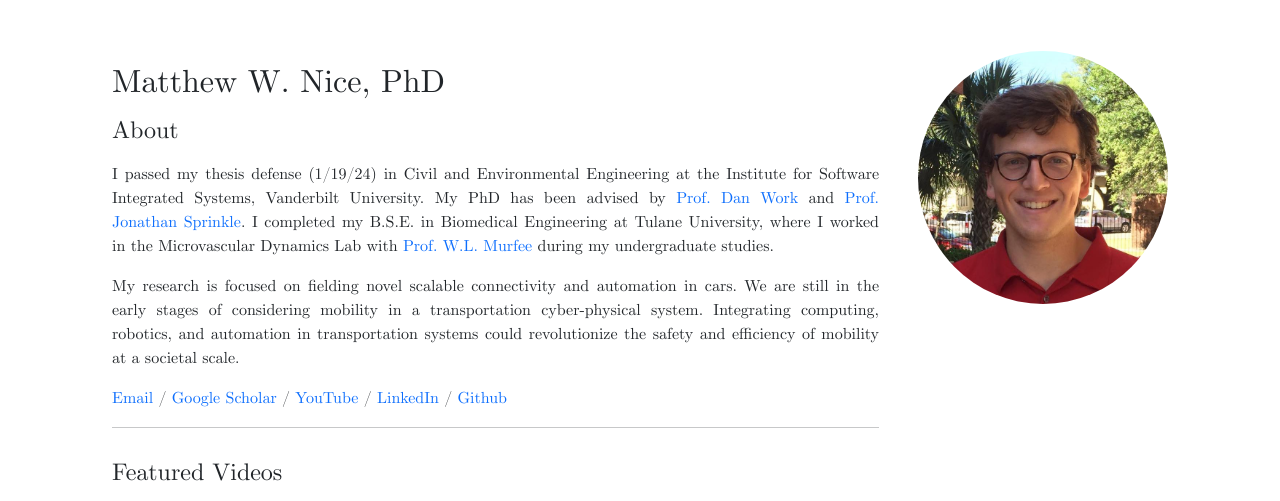
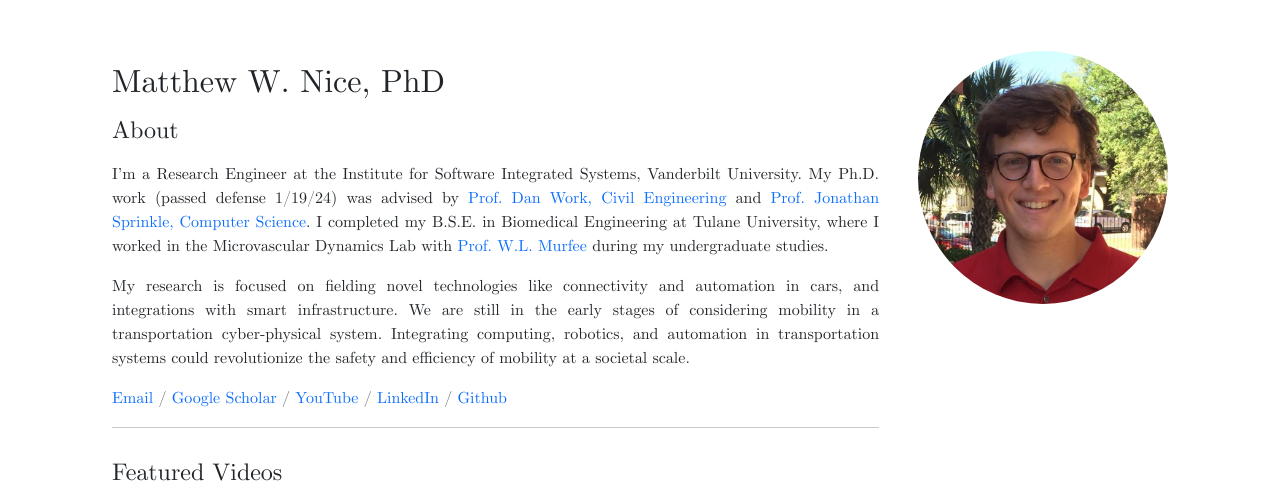
Before and after one commit to MatthewNice/MatthewNice.github.io, a Jekyll site: the page built from index.md, in a window 1280 px wide and 900 px high, cut to the strip 0-501 px from the top of the window. Built offline with Jekyll 4.4.1, drawn with Linux system fonts in a browser that asks for light colours.

Commit message:
updating bio

```diff
--- a/_includes/bio.md
+++ b/_includes/bio.md
@@ -1,6 +1,6 @@
-I passed my thesis defense (1/19/24) in Civil and Environmental Engineering at the Institute for Software Integrated Systems, Vanderbilt University. My PhD has been advised by [Prof. Dan Work](https://lab-work.github.io/) and [Prof. Jonathan Sprinkle](https://engineering.vanderbilt.edu/bio/jonathan-sprinkle). I completed my B.S.E. in Biomedical Engineering at Tulane University, where I worked in the Microvascular Dynamics Lab with [Prof. W.L. Murfee](https://www.bme.ufl.edu/dept-member/murfee_walter_lee/) during my undergraduate studies.
+I'm a Research Engineer at the Institute for Software Integrated Systems, Vanderbilt University. My Ph.D. work (passed defense 1/19/24) was advised by [Prof. Dan Work, Civil Engineering](https://lab-work.github.io/) and [Prof. Jonathan Sprinkle, Computer Science](https://engineering.vanderbilt.edu/bio/jonathan-sprinkle). I completed my B.S.E. in Biomedical Engineering at Tulane University, where I worked in the Microvascular Dynamics Lab with [Prof. W.L. Murfee](https://www.bme.ufl.edu/dept-member/murfee_walter_lee/) during my undergraduate studies.
 
-My research is focused on fielding novel scalable connectivity and automation in cars. We are still in the early stages of considering mobility in a transportation cyber-physical system. Integrating computing, robotics, and automation in transportation systems could revolutionize the safety and efficiency of mobility at a societal scale.
+My research is focused on fielding novel technologies like connectivity and automation in cars, and integrations with smart infrastructure. We are still in the early stages of considering mobility in a transportation cyber-physical system. Integrating computing, robotics, and automation in transportation systems could revolutionize the safety and efficiency of mobility at a societal scale.
 
 <a href="mailto:matthew.nice@vanderbilt.edu">Email</a> / <a href="https://scholar.google.com/citations?user=L7iiK3MAAAAJ&hl=en">Google Scholar</a> /
     <a href="https://youtube.com/@MatthewNiceVideos">YouTube</a> / <a href="https://www.linkedin.com/in/matthew-nice">LinkedIn</a> / <a href="https://github.com/MatthewNice">Github</a>
```
